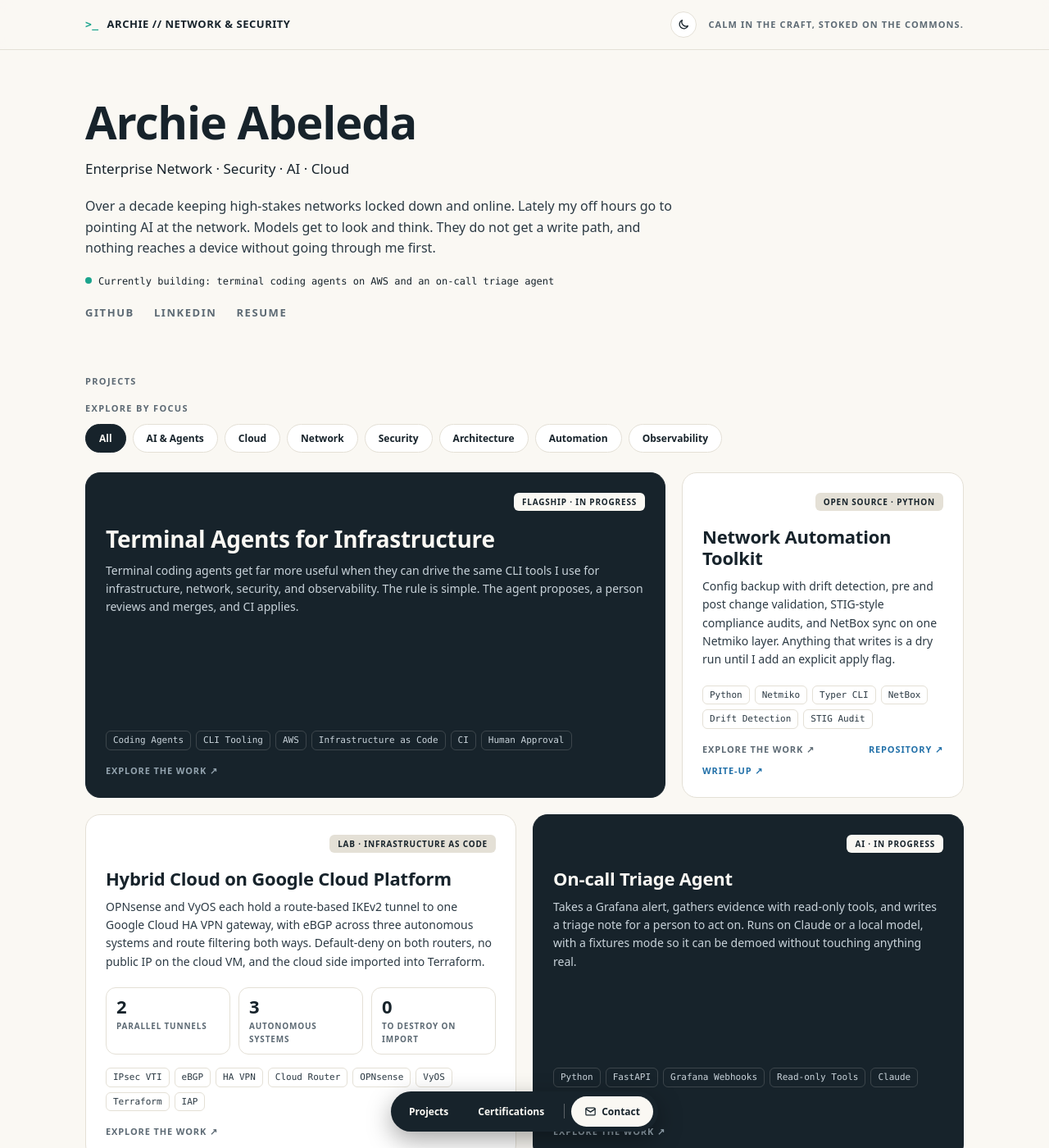
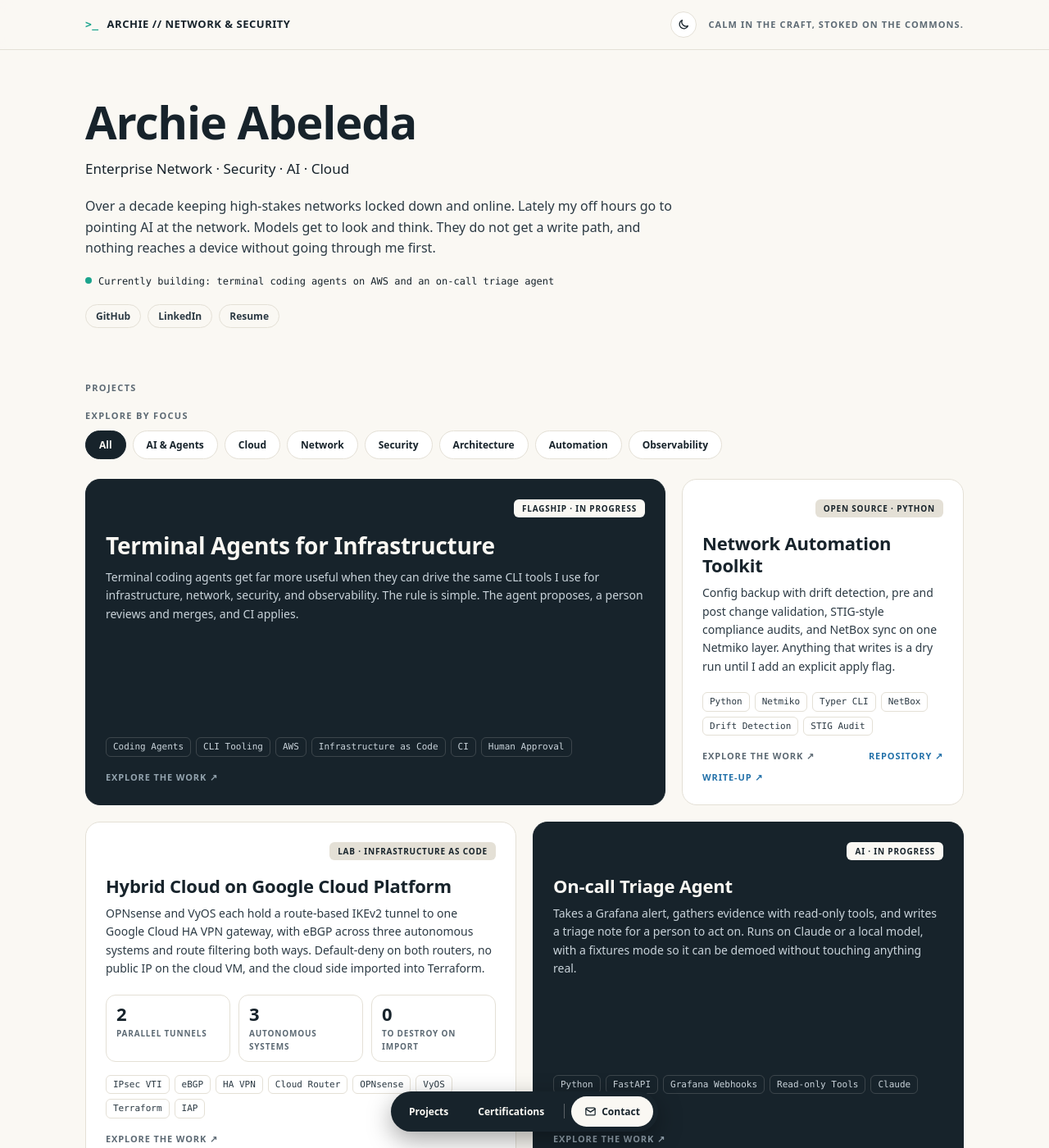
Before and after one commit to archievizt/archievizt.github.io, a Jekyll site: the page built from index.md, in a window 1280 px wide and 1400 px high. Shown: the whole window at 82% size. Built offline with Jekyll 4.4.1, drawn with Linux system fonts in a browser that asks for light colours; some web fonts are replaced.

Commit message:
Update text size and format

```diff
--- a/assets/css/home.css
+++ b/assets/css/home.css
@@ -291,7 +291,8 @@ html:has(.modal:target) .dock { display: none; }
 /* Certifications pop-up is wider than Contact, so each name fits on one line. */
 #certifications .modal-panel { width: min(580px, 100%); }
 
-/* Text links under "Currently building": GITHUB  LINKEDIN  RESUME */
-.text-links { margin: 18px 0 0; display: flex; flex-wrap: wrap; gap: 24px; }
-.text-links a { color: var(--muted); font-size: 13px; font-weight: 700; letter-spacing: 0.12em; text-transform: uppercase; }
-.text-links a:hover { color: var(--head); text-decoration: none; }
+/* Links under "Currently building", as outlined pills */
+.text-links { margin: 18px 0 0; display: flex; flex-wrap: wrap; gap: 8px; }
+.text-links a { display: inline-block; padding: 4px 12px; border: 1px solid var(--line); border-radius: 999px;
+  color: var(--body); font-size: 12px; font-weight: 700; }
+.text-links a:hover { border-color: var(--link); color: var(--head); text-decoration: none; }
```
